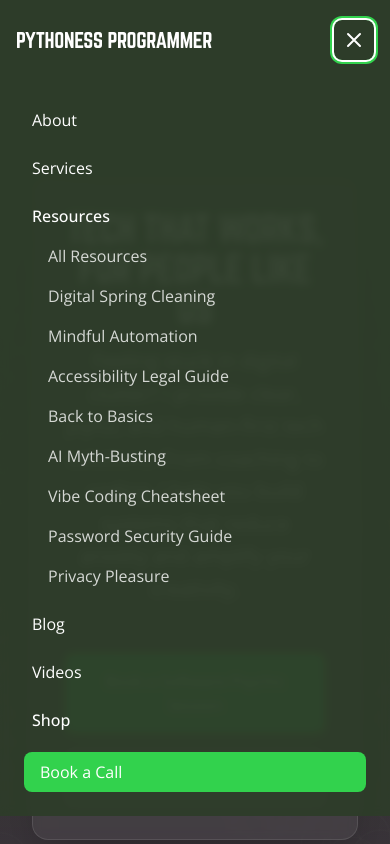
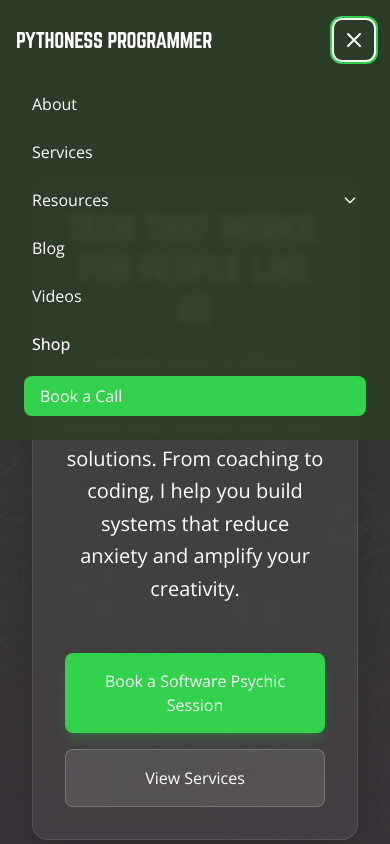
Before and after one commit to devandapaige/pythoness-programmer, a Next.js app: page / in a window 390 px wide. Both pictures are taken after a click on the button "Toggle mobile menu". Shown: the top 844 px of the page. Built offline with nearby package versions, Linux system fonts and the light colour scheme.

Commit message:
header fixed on mobile
resources now an additional dropdown if user want to see them all.

```diff
--- a/src/components/Header.tsx
+++ b/src/components/Header.tsx
@@ -9,6 +9,10 @@ export default function Header() {
 
   const toggleMenu = () => {
     setIsMenuOpen(!isMenuOpen)
+    // Reset resources to collapsed when menu closes
+    if (isMenuOpen) {
+      setIsResourcesOpen(false)
+    }
   }
 
   const toggleResources = () => {
@@ -205,7 +209,7 @@ export default function Header() {
         role="navigation"
         aria-label="Mobile navigation"
       >
-        <div className="flex flex-col space-y-4 p-6">
+        <div className="flex flex-col space-y-4 px-6 pt-2 pb-6">
           <Link
             href="/about"
             className="text-white hover:text-brand-green-accent transition-colors focus:outline-none focus:ring-2 focus:ring-brand-green-accent focus:ring-offset-2 rounded-lg px-2 py-1"
@@ -221,7 +225,23 @@ export default function Header() {
             Services
           </Link>
           <div className="space-y-2">
-            <div className="text-white font-medium px-2 py-1">Resources</div>
+            <button
+              onClick={toggleResources}
+              className="w-full text-left text-white hover:text-brand-green-accent transition-colors focus:outline-none focus:ring-2 focus:ring-brand-green-accent focus:ring-offset-2 rounded-lg px-2 py-1 flex items-center justify-between"
+              aria-expanded={isResourcesOpen}
+              aria-haspopup="true"
+            >
+              <span>Resources</span>
+              <svg
+                className={`h-4 w-4 transition-transform ${isResourcesOpen ? 'rotate-180' : ''}`}
+                fill="none"
+                stroke="currentColor"
+                viewBox="0 0 24 24"
+              >
+                <path strokeLinecap="round" strokeLinejoin="round" strokeWidth={2} d="M19 9l-7 7-7-7" />
+              </svg>
+            </button>
+            {isResourcesOpen && (
               <div className="ml-4 space-y-2">
                 <Link
                   href="/resources"
@@ -287,6 +307,7 @@ export default function Header() {
                   Privacy Pleasure
                 </Link>
               </div>
+            )}
           </div>
           <Link
             href="/blog"
```
Also changed, not shown: 1 other file (tests, documents, lock files or other folders). Lines whose indentation alone changed are shown as unchanged.
